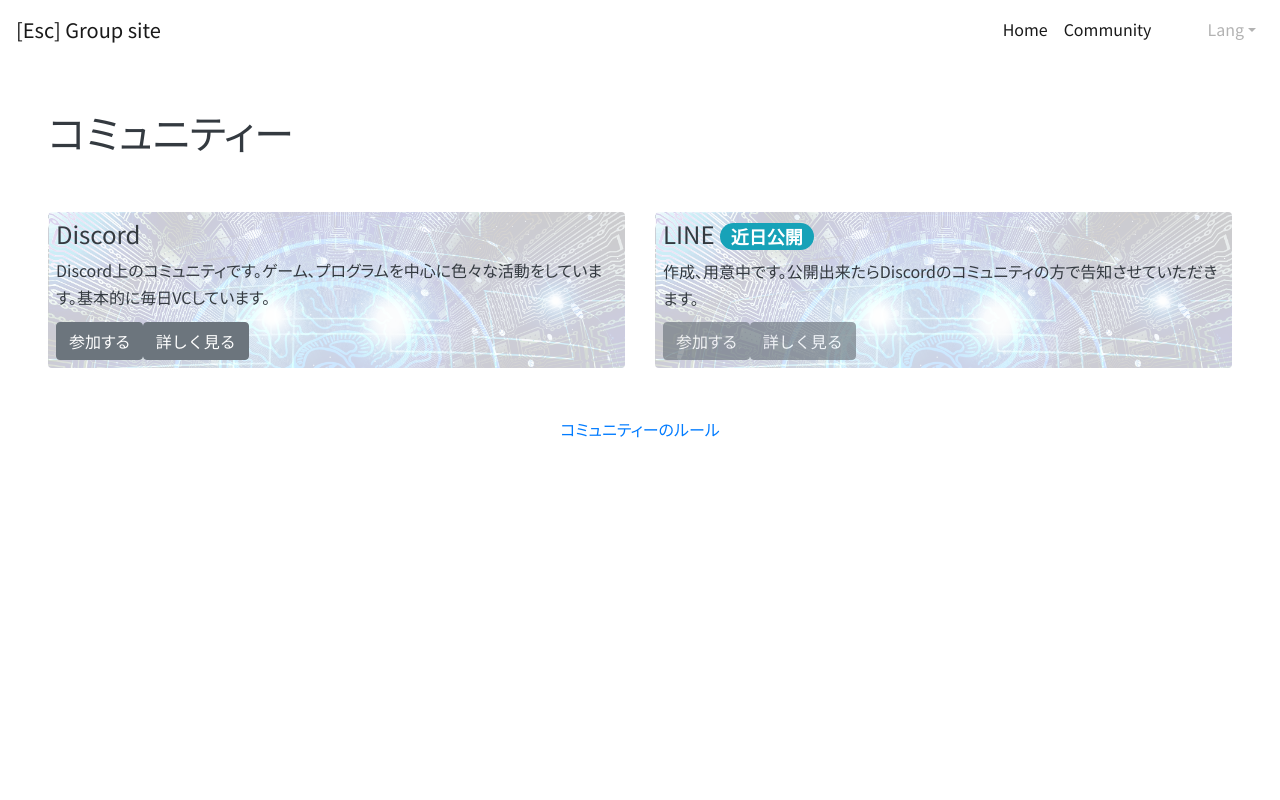
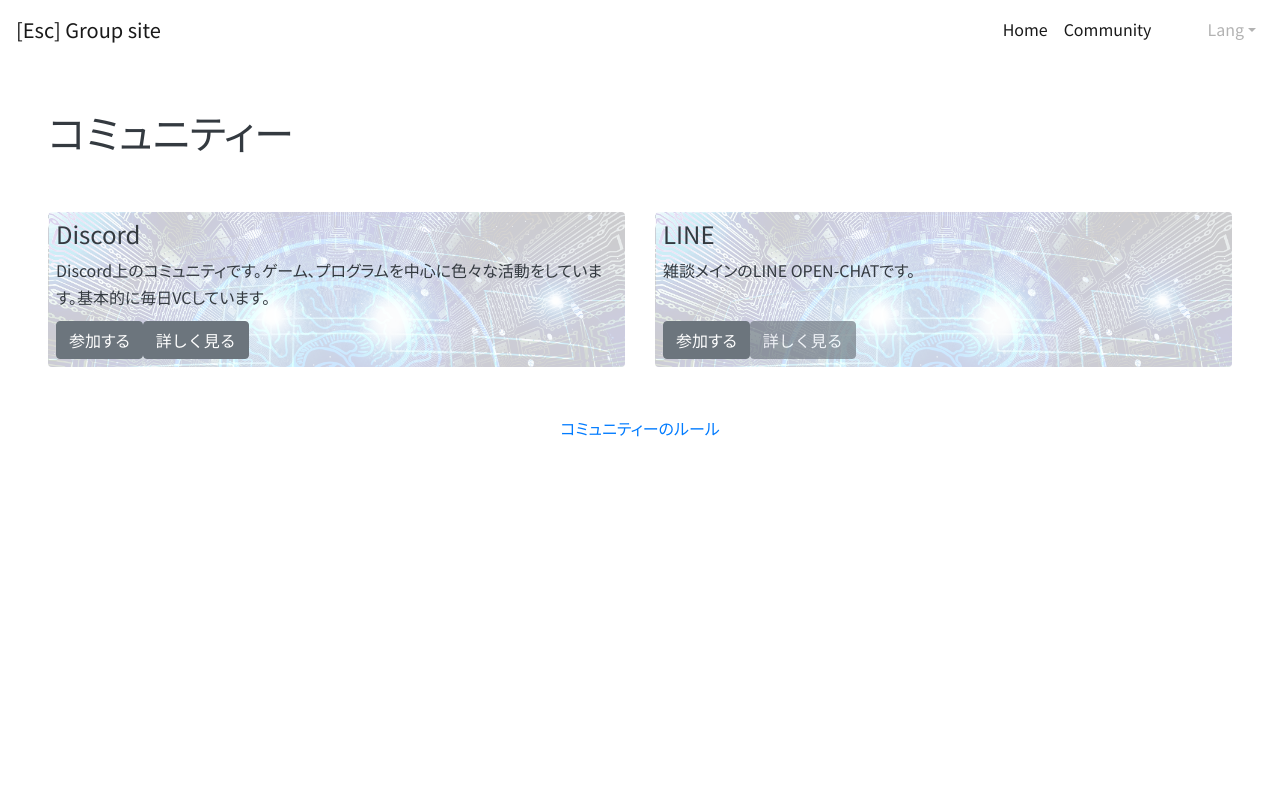
Before and after one commit to Escgroup/site-v4, a Nuxt app: page /community in a window 1280 px wide. Shown: the top 800 px of the page. Built offline with nearby package versions, Linux system fonts and the light colour scheme.

Commit message:
add LINE URL

```diff
--- a/pages/community/index.vue
+++ b/pages/community/index.vue
@@ -24,7 +24,7 @@
                                 参加する
                             </b-button>
                             <nuxt-link :to="list.link[0]" append>
-                                <b-button :disabled="list.cos">
+                                <b-button :disabled="list.name === 'LINE'">
                                     詳しく見る
                                 </b-button>
                             </nuxt-link>
@@ -60,11 +60,10 @@
                 },
                 {
                     name: "LINE",
-                    cos: true,
-                    text:
-                        "作成、用意中です。公開出来たらDiscordのコミュニティの方で告知させていただきます。",
+                    cos: false,
+                    text: "雑談メインのLINE OPEN-CHATです。",
                     link: ["line"],
-                    invite: "none",
+                    invite: "https://line.me/ti/g2/ReEwkTFsydWLJTWEl8vY1A",
                 },
             ],
             path: "/img/ai-think.jpg",
```
